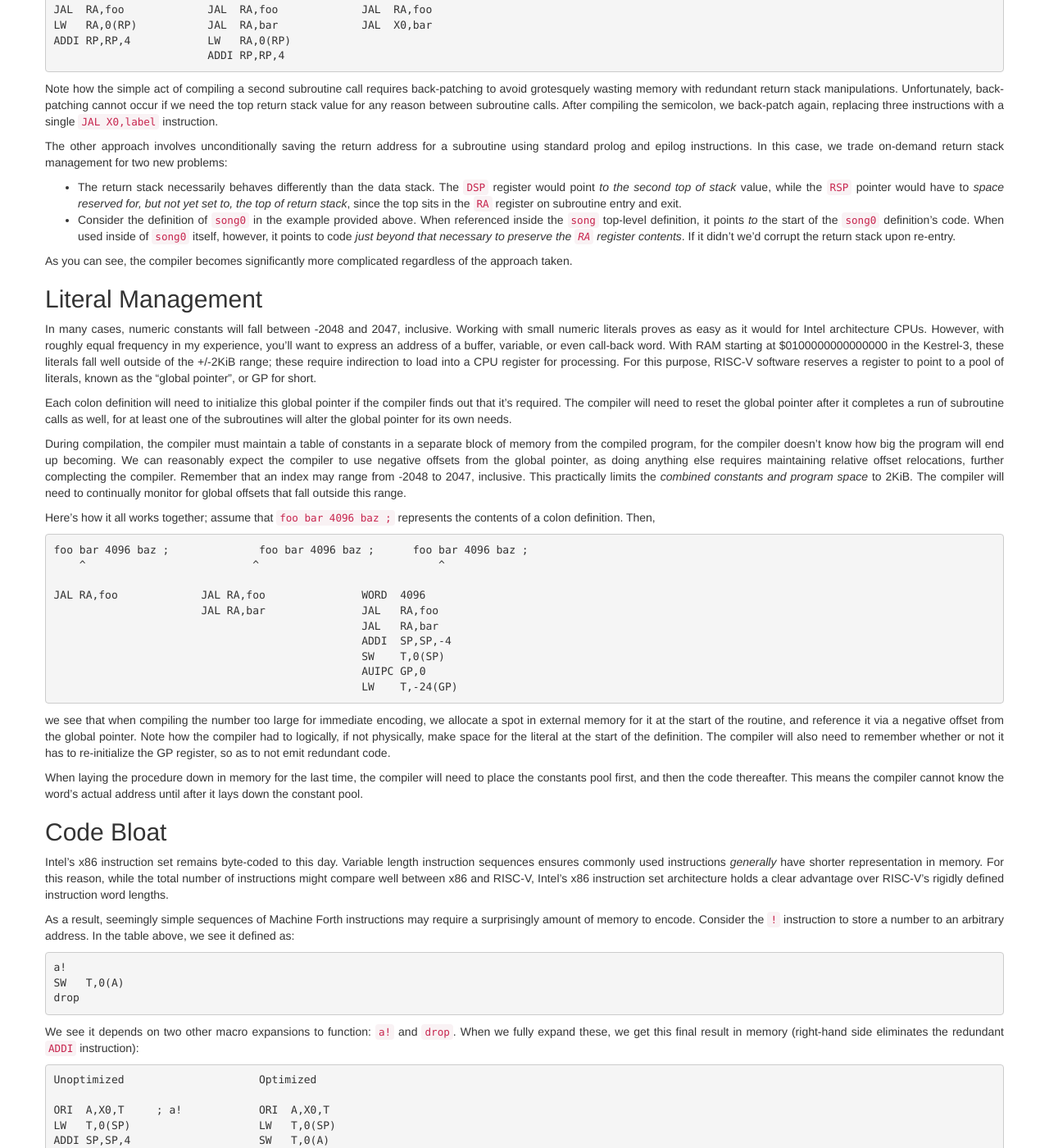
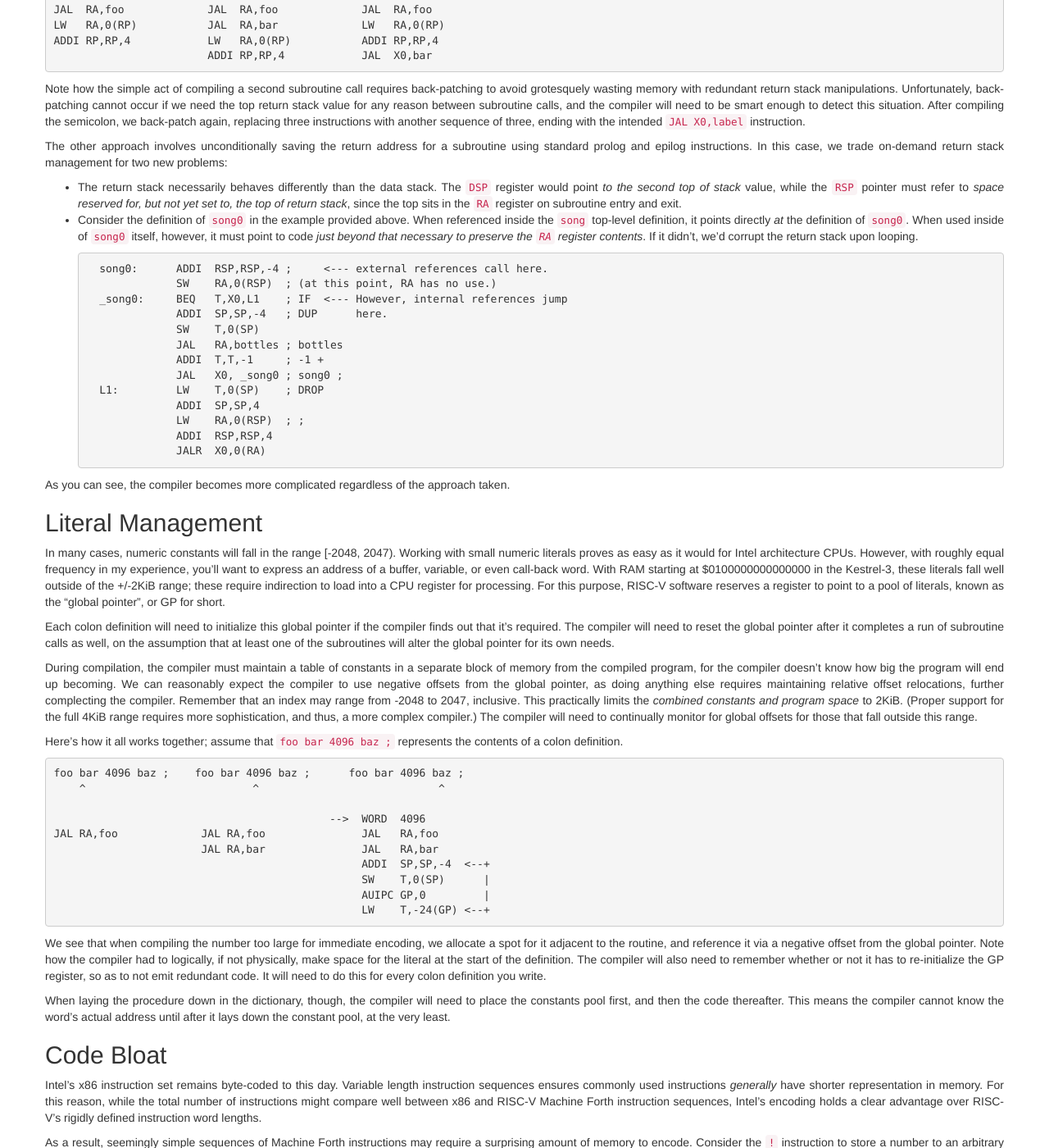
Before and after one commit to KestrelComputer/kestrel, a Jekyll site: the page built from _posts/2015-03-11-why-not-machine-forth.md, in a window 1280 px wide and 1400 px high, scrolled down 3255 px. Shown: the whole window at 82% size. Built offline with Jekyll 4.4.1, drawn with Linux system fonts in a browser that asks for light colours; Markdown is read by kramdown in place of the engine named in the settings; some of the changed text lies outside the part shown.

Commit message:
Article cleanup

```diff
--- a/_posts/2015-03-11-why-not-machine-forth.md
+++ b/_posts/2015-03-11-why-not-machine-forth.md
@@ -17,11 +17,13 @@
 The primitives are so simple, and so basic, that nearly any real-world microprocessor supports a mapping to Machine Forth with a relative minimum of host instructions.
 Each primitive mapped to one, sometimes two, and relatively rarely, three or more Intel 80x86 assembly language instructions.
 Moore and Fox documented a set of primitives that exploited the existing Intel microarchitecture features that best emulated their MISC architecture chip.
-The latest revision of this effort resulted in the set of [primitives used to implement ColorForth, published in 2001.](http://colorforth.com/forth.html).
+The latest revision of this effort resulted in the set of [primitives used to implement ColorForth, published in 2001.](http://colorforth.com/forth.html)
 
 The following table compares the 80x86 and RISC-V expansions.
 As you can see for the Intel architecture, Machine Forth maps surprisingly well to individual 80x86 instructions thanks in part to the CISC nature of its instruction set.
-However, the RISC-V instruction set exhibits a bimodal degree of support; some primitives map to one or two RISC-V instructions, while others yield surprisingly large sequences of instructions, with few in between.
+However, the RISC-V instruction set exhibits a bimodal degree of support;
+some primitives map to one or two RISC-V instructions,
+while others yield surprisingly large sequences of instructions.
 
                     x86                     RISC-V
     Opcode  Source  Assembly                Assembly        Description
@@ -49,7 +51,7 @@
                     mov EAX, [EDX*4]        LW   T,0(A)
                     inc EDX                 ADDI A,A,4
 
-    10      n       dup;                    dup             Fetch number (option 1)
+    10      n       dup                     dup             Fetch number (option 1)
                     MOV EAX, n              LW   T,ofs(GP)
 
                     (no equiv.)             dup             (option 2; -2048<=n<2048 for RISC-V)
@@ -154,7 +156,9 @@
 It then understands that it can translate the `CALL` to a `JMP`, and thus, tail-call optimization completes.
 
 For the RISC-V architecture, things become more complex in one of two ways.
-If we elect to save the return address (RA) register at the time we call our first subroutine, we find we need to back-patch across multiple bytes on every subroutine call we wish to compile:
+If we elect to save the return address (RA) register at the time we call our first subroutine,
+thus preserving the invariant that the `RA` register always caches the top of the return stack,
+we find we need to back-patch across multiple bytes on every subroutine call we wish to compile:
 
 
     foo bar ;               foo bar ;               foo bar ;
@@ -164,66 +168,98 @@
     ADDI RP,RP,-4           ADDI RP,RP,-4           ADDI RP,RP,-4
     SW   RA,0(RP)           SW   RA,0(RP)           SW   RA,0(RP)
     JAL  RA,foo             JAL  RA,foo             JAL  RA,foo
-    LW   RA,0(RP)           JAL  RA,bar             JAL  X0,bar
-    ADDI RP,RP,4            LW   RA,0(RP)
-                            ADDI RP,RP,4
+    LW   RA,0(RP)           JAL  RA,bar             LW   RA,0(RP)
+    ADDI RP,RP,4            LW   RA,0(RP)           ADDI RP,RP,4
+                            ADDI RP,RP,4            JAL  X0,bar
 
 
 Note how the simple act of compiling a second subroutine call requires back-patching to avoid grotesquely wasting memory with redundant return stack manipulations.
-Unfortunately, back-patching cannot occur if we need the top return stack value for any reason between subroutine calls.  After compiling the semicolon, we back-patch again, replacing three instructions with a single `JAL X0,label` instruction.
+Unfortunately, back-patching cannot occur if we need the top return stack value for any reason between subroutine calls,
+and the compiler will need to be smart enough to detect this situation.
+After compiling the semicolon, we back-patch again, replacing three instructions with another sequence of three,
+ending with the intended `JAL X0,label` instruction.
 
 The other approach involves unconditionally saving the return address for a subroutine using standard prolog and epilog instructions.
 In this case, we trade on-demand return stack management for two new problems:
 
-* The return stack necessarily behaves differently than the data stack.  The `DSP` register would point *to the second top of stack* value, while the `RSP` pointer would have to *space reserved for, but not yet set to, the top of return stack*, since the top sits in the `RA` register on subroutine entry and exit.
-* Consider the definition of `song0` in the example provided above.  When referenced inside the `song` top-level definition, it points *to* the start of the `song0` definition's code.  When used inside of `song0` itself, however, it points to code *just beyond that necessary to preserve the `RA` register contents*.  If it didn't we'd corrupt the return stack upon re-entry.
+* The return stack necessarily behaves differently than the data stack.  The `DSP` register would point *to the second top of stack* value, while the `RSP` pointer must refer to *space reserved for, but not yet set to, the top of return stack*, since the top sits in the `RA` register on subroutine entry and exit.
+* Consider the definition of `song0` in the example provided above.  When referenced inside the `song` top-level definition,
+it points directly *at* the definition of `song0`.
+When used inside of `song0` itself, however, it must point to code *just beyond that necessary to preserve the `RA` register contents*.
+If it didn't, we'd corrupt the return stack upon looping.
 
-As you can see, the compiler becomes significantly more complicated regardless of the approach taken.
+
+        song0:      ADDI  RSP,RSP,-4 ;     <--- external references call here.
+                    SW    RA,0(RSP)  ; (at this point, RA has no use.)
+        _song0:     BEQ   T,X0,L1    ; IF  <--- However, internal references jump
+                    ADDI  SP,SP,-4   ; DUP      here.
+                    SW    T,0(SP)
+                    JAL   RA,bottles ; bottles
+                    ADDI  T,T,-1     ; -1 +
+                    JAL   X0, _song0 ; song0 ;
+        L1:         LW    T,0(SP)    ; DROP
+                    ADDI  SP,SP,4
+                    LW    RA,0(RSP)  ; ;
+                    ADDI  RSP,RSP,4
+                    JALR  X0,0(RA)
+
+As you can see, the compiler becomes more complicated regardless of the approach taken.
 
 
 ## Literal Management
 
-In many cases, numeric constants will fall between -2048 and 2047, inclusive.
+In many cases, numeric constants will fall in the range [-2048, 2047).
 Working with small numeric literals proves as easy as it would for Intel architecture CPUs.
 However, with roughly equal frequency in my experience, you'll want to express an address of a buffer, variable, or even call-back word.
 With RAM starting at $0100000000000000 in the Kestrel-3, these literals fall well outside of the +/-2KiB range; these require indirection to load into a CPU register for processing.
 For this purpose, RISC-V software reserves a register to point to a pool of literals, known as the "global pointer", or GP for short.
 
 Each colon definition will need to initialize this global pointer if the compiler finds out that it's required.
-The compiler will need to reset the global pointer after it completes a run of subroutine calls as well, for at least one of the subroutines will alter the global pointer for its own needs.
+The compiler will need to reset the global pointer after it completes a run of subroutine calls as well,
+on the assumption that at least one of the subroutines will alter the global pointer for its own needs.
 
-During compilation, the compiler must maintain a table of constants in a separate block of memory from the compiled program, for the compiler doesn't know how big the program will end up becoming.
+During compilation, the compiler must maintain a table of constants in a separate block of memory from the compiled program,
+for the compiler doesn't know how big the program will end up becoming.
 We can reasonably expect the compiler to use negative offsets from the global pointer, as doing anything else requires maintaining relative offset relocations, further complecting the compiler.
 Remember that an index may range from -2048 to 2047, inclusive.
 This practically limits the *combined constants and program space* to 2KiB.
-The compiler will need to continually monitor for global offsets that fall outside this range.
+(Proper support for the full 4KiB range requires more sophistication, and thus,
+a more complex compiler.)
+The compiler will need to continually monitor for global offsets for those that fall outside this range.
 
-Here's how it all works together; assume that `foo bar 4096 baz ;` represents the contents of a colon definition.  Then,
+Here's how it all works together; assume that `foo bar 4096 baz ;` represents the contents of a colon definition.
 
-    foo bar 4096 baz ;		foo bar 4096 baz ;      foo bar 4096 baz ;
+    foo bar 4096 baz ;    foo bar 4096 baz ;      foo bar 4096 baz ;
         ^                          ^                            ^
 
-    JAL RA,foo             JAL RA,foo               WORD  4096
-                           JAL RA,bar               JAL   RA,foo
-                                                    JAL   RA,bar
-                                                    ADDI  SP,SP,-4
-                                                    SW    T,0(SP)
-                                                    AUIPC GP,0
-                                                    LW    T,-24(GP)
+                                               -->  WORD  4096
+    JAL RA,foo             JAL RA,foo               JAL   RA,foo
+                           JAL RA,bar               JAL   RA,bar
+                                                    ADDI  SP,SP,-4  <--+
+                                                    SW    T,0(SP)      |
+                                                    AUIPC GP,0         |
+                                                    LW    T,-24(GP) <--+
 
-we see that when compiling the number too large for immediate encoding, we allocate a spot in external memory for it at the start of the routine, and reference it via a negative offset from the global pointer.  Note how the compiler had to logically, if not physically, make space for the literal at the start of the definition.  The compiler will also need to remember whether or not it has to re-initialize the GP register, so as to not emit redundant code.
+We see that when compiling the number too large for immediate encoding,
+we allocate a spot for it adjacent to the routine,
+and reference it via a negative offset from the global pointer.
+Note how the compiler had to logically, if not physically, make space for the literal at the start of the definition.
+The compiler will also need to remember whether or not it has to re-initialize the GP register, so as to not emit redundant code.
+It will need to do this for every colon definition you write.
 
-When laying the procedure down in memory for the last time, the compiler will need to place the constants pool first, and then the code thereafter.
-This means the compiler cannot know the word's actual address until after it lays down the constant pool.
+When laying the procedure down in the dictionary, though,
+the compiler will need to place the constants pool first, and then the code thereafter.
+This means the compiler cannot know the word's actual address until
+after it lays down the constant pool, at the very least.
 
 
 ## Code Bloat
 
 Intel's x86 instruction set remains byte-coded to this day.
 Variable length instruction sequences ensures commonly used instructions *generally* have shorter representation in memory.
-For this reason, while the total number of instructions might compare well between x86 and RISC-V, Intel's x86 instruction set architecture holds a clear advantage over RISC-V's rigidly defined instruction word lengths.
+For this reason, while the total number of instructions might compare well between x86 and RISC-V Machine Forth instruction sequences, Intel's encoding holds a clear advantage over RISC-V's rigidly defined instruction word lengths.
 
-As a result, seemingly simple sequences of Machine Forth instructions may require a surprisingly amount of memory to encode.
+As a result, seemingly simple sequences of Machine Forth instructions may require a surprising amount of memory to encode.
 Consider the `!` instruction to store a number to an arbitrary address.
 In the table above, we see it defined as:
 
@@ -231,23 +267,43 @@
     SW   T,0(A)
     drop
 
-We see it depends on two other macro expansions to function: `a!` and `drop`.  When we fully expand these, we get this final result in memory (right-hand side eliminates the redundant `ADDI` instruction):
+We see it depends on two other macro expansions to function: `a!` and `drop`.
+When we recursively expand these,
+we get this final result in memory:
 
-    Unoptimized                     Optimized
-
-    ORI  A,X0,T     ; a!            ORI  A,X0,T
-    LW   T,0(SP)                    LW   T,0(SP)
-    ADDI SP,SP,4                    SW   T,0(A)
-    SW   T,0(A)                     LW   T,4(SP)
-    LW   T,0(SP)    ; drop          ADDI SP,SP,8
+    ORI  A,X0,T     ; a!
+    LW   T,0(SP)
+    ADDI SP,SP,4
+    SW   T,0(A)
+    LW   T,0(SP)    ; drop
     ADDI SP,SP,4
 
-One of these sequences appears for *every* occurance of `!` in any Machine Forth source code you compile.  Contrast with its complement, `@`, which requires only a single CPU instruction.
+In the absence of any other form of optimization,
+this sequence appears for *every* occurance of `!` in any Machine Forth source code you compile.
+That's 24 bytes for each and every use of the store instruction.
+If my math is right, I calculate only 5 bytes for Intel's encoding scheme.
+
+In general, Intel's encoding yields code one-half to one-quarter the size of the equivalent RISC-V software.
+
+One method to work around this problem is to implement large sequences of instructions as runtime-provided subroutines,
+which the software then calls with a single `JAL` instruction.
+That drops the space used to, say, 24 to 28 bytes plus another 4 bytes for each additional use.
+Essentially, subroutine-threading.
+However, the compiler now needs to recognize *three* classes of words:
+true primitives (definitions trivially inlined with `,`),
+primitives which really aren't but we like to pretend they are (such as `!`),
+and then colon definitions, which as illustrated above, opens a world of complexity unto itself.
+By my estimate, I'd have to implement just about half of the available "primitives" as pseudo-primitives.
 
 
 ## Conclusion
 
-I've gone over some of the rationale as to why Machine Forth doesn't mesh well with the RISC-V instruction set architecture.
-Alternative languages, such as Lisp or a higher-level dialect of Forth such as ANSI Forth, seem more appropriate for the machine.
-I will attempt to provide analyses of other language options in the future.
-For now, I will continue to program the RISC-V architecture in hand-crafted assembly language.
+I like to think I've convinced you that Machine Forth for RISC-V isn't a worthy trade-off.
+I may yet decide to implement a Machine Forth compiler for RISC-V;
+however, alternative languages,
+such as a dialect of Lisp or a different dialect of Forth,
+seem like they're more appropriate for the RISC-V instruction set.
+I will attempt to provide analyses of other language options in the future, but
+only after I continue to program the RISC-V architecture in hand-crafted assembly language.
+Without that experience, I won't know the pain-points unique to RISC-V coding,
+and thus, what to optimize the language for.
```
